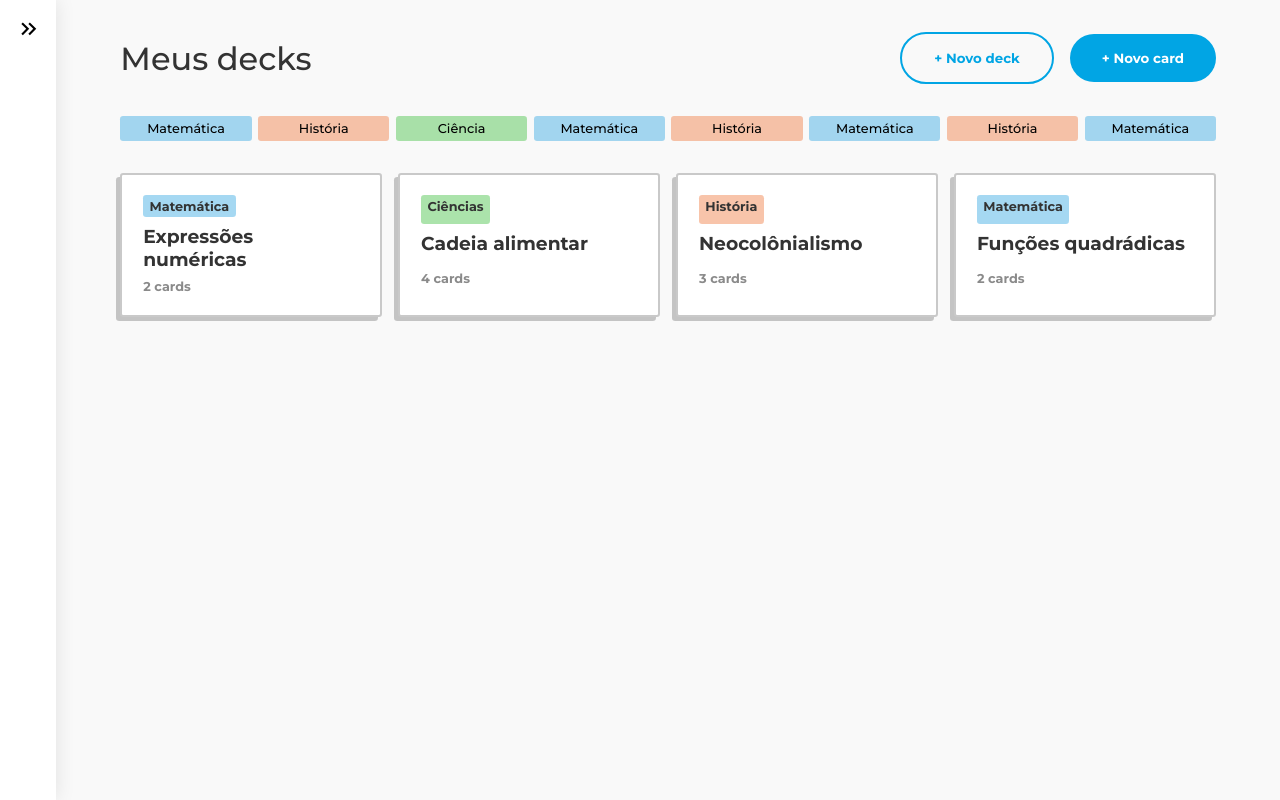
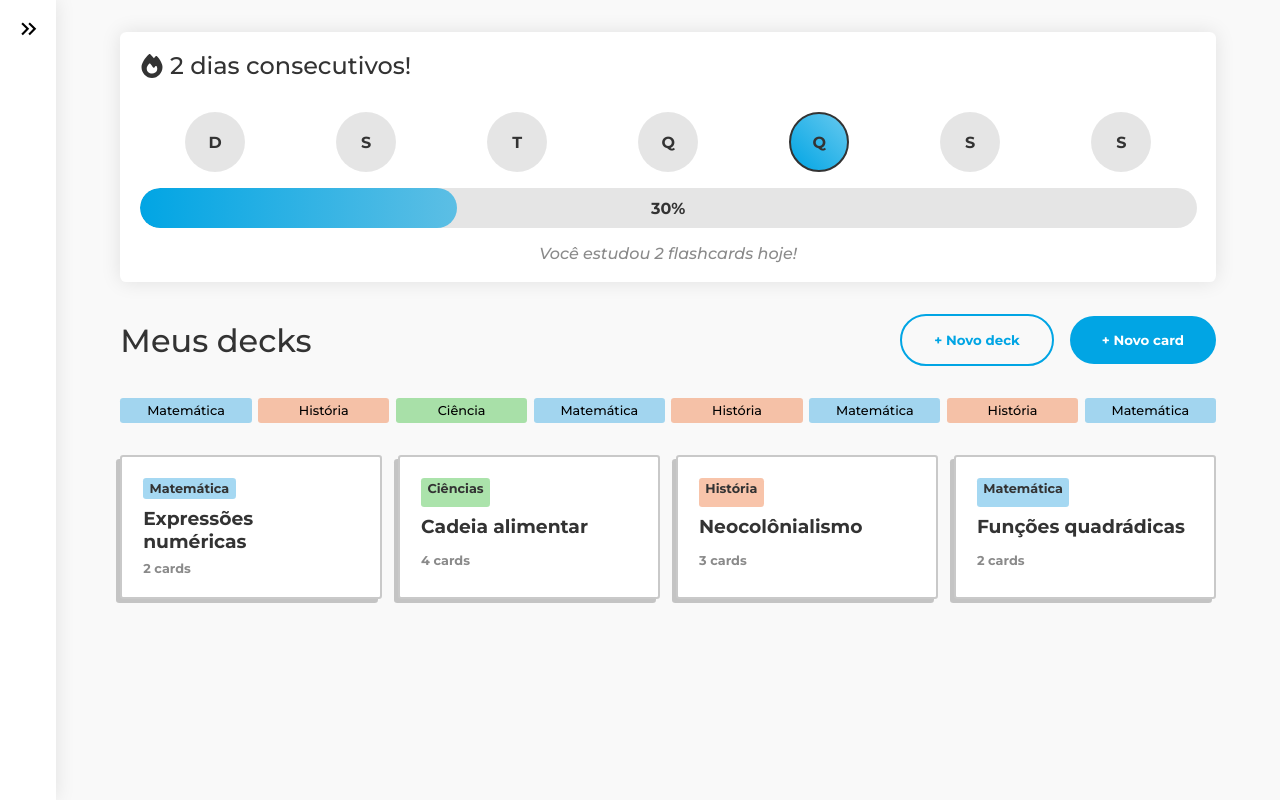
Before and after one commit to FellipeCastro/flashfy, a React (Vite) app: page / in a window 1280 px wide. Built offline with nearby package versions, Linux system fonts and the light colour scheme.

Commit message:
ProgressBar inicializada

```diff
--- a/src/App.jsx
+++ b/src/App.jsx
@@ -1,9 +1,10 @@
 import { useState } from "react";
+import ProgressBar from "./components/ProgressBar/ProgressBar";
 import Sidebar from "./components/Sidebar/Sidebar";
 import Button from "./components/Button/Button";
 import Deck from "./components/Deck/Deck";
+import AddCardModal from "./components/AddCardModal/AddCardModal";
 import styles from "./App.module.css";
-import AddCardModal from "./components/AddCardModal/AddCardModal";
 
 const App = () => {
     const [isSidebarOpen, setIsSidebarOpen] = useState(false);
@@ -40,6 +41,8 @@ const App = () => {
                 />
 
                 <div className={styles.mainContainer}>
+                    <ProgressBar />
+
                     <div className={styles.titleContainer}>
                         <h1>Meus decks</h1>
                         <div className={styles.btnsContainer}>
--- /dev/null
+++ b/src/components/ProgressBar/ProgressBar.jsx
@@ -0,0 +1,31 @@
+import { FaFire } from "react-icons/fa6";
+import styles from "./ProgressBar.module.css";
+
+const ProgressBar = () => {
+    return (
+        <div className={styles.progressBarContainer}>
+            <h2>
+                <FaFire /> 2 dias consecutivos!
+            </h2>
+
+            <ul className={styles.weekDays}>
+                <li className={styles.day}>D</li>
+                <li className={styles.day}>S</li>
+                <li className={styles.day}>T</li>
+                <li className={styles.day}>Q</li>
+                <li className={`${styles.day} ${styles.active}`}>Q</li>
+                <li className={styles.day}>S</li>
+                <li className={styles.day}>S</li>
+            </ul>
+
+            <div className={styles.progressBar}>
+                <div className={styles.progress} style={{ width: "30%" }}></div>
+                <span className={styles.progressText}>30%</span>
+            </div>
+
+            <p className={styles.message}>Você estudou 2 flashcards hoje!</p>
+        </div>
+    );
+};
+
+export default ProgressBar;
--- /dev/null
+++ b/src/components/ProgressBar/ProgressBar.module.css
@@ -0,0 +1,74 @@
+.progressBarContainer {
+    width: 100%;
+    background: var(--secondary-color);
+    box-shadow: 0 0 20px var(--shadow-color);
+    border-radius: .4rem;
+    padding: 1.2rem;
+    margin-bottom: 2rem;
+}
+
+.progressBarContainer h2 {
+    display: flex;
+    align-items: center;
+    gap: 0.4rem;
+    font-weight: 500;
+    margin-bottom: 2rem;
+}
+
+/* .progressBarContainer h2 svg {
+    color: brown;
+} */
+
+.weekDays {
+    list-style: none;
+    display: flex;
+    align-items: center;
+    justify-content: space-around;
+    margin-bottom: 1rem;
+}
+
+.day {
+    background: var(--shadow-color);
+    font-weight: bold;
+    display: grid;
+    place-items: center;
+    width: 60px;
+    height: 60px;
+    border-radius: 50%;
+}
+
+.active {
+    background: linear-gradient(45deg, var(--primary-color), var(--primary-color-hover));
+    border: 2px solid var(--text-primary-color);
+}
+
+.progressBar {
+    width: 100%;
+    height: 40px;
+    background: var(--shadow-color);
+    border-radius: 2rem;
+    overflow: hidden;
+    position: relative;
+    margin-bottom: 1rem;
+}
+
+.progress {
+    height: 40px;
+    background: linear-gradient(to right, var(--primary-color), var(--primary-color-hover));
+    border-radius: 2rem;
+}
+
+.progressText {
+    position: absolute;
+    top: 50%;
+    left: 50%;
+    transform: translate(-50%, -50%);
+    font-weight: bold;
+}
+
+.message {
+    color: var(--text-secondary-color);
+    text-align: center;
+    font-weight: 500;
+    font-style: italic;
+}
--- a/src/components/Sidebar/Sidebar.module.css
+++ b/src/components/Sidebar/Sidebar.module.css
@@ -13,7 +13,8 @@
 }
 
 .sidebar.open {
-    width: 25%;
+    max-width: 400px;
+    width: 400px;
 }
 
 .sidebar .logo {
```
